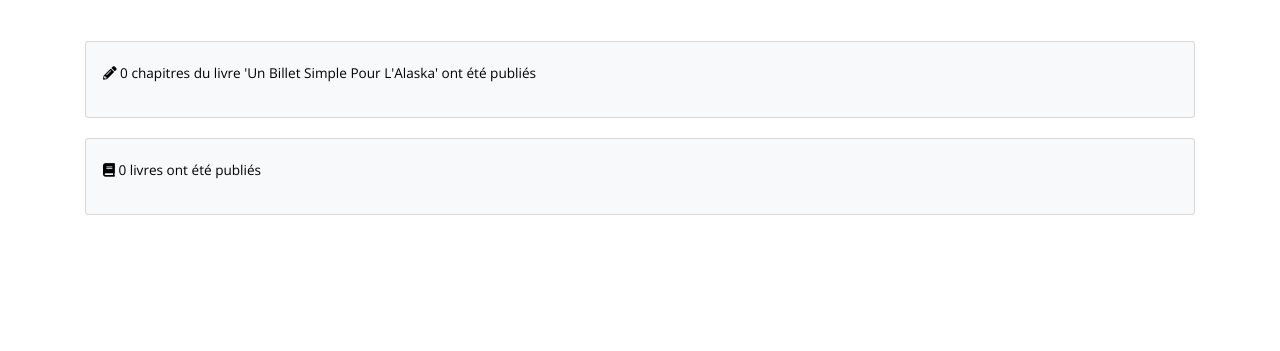
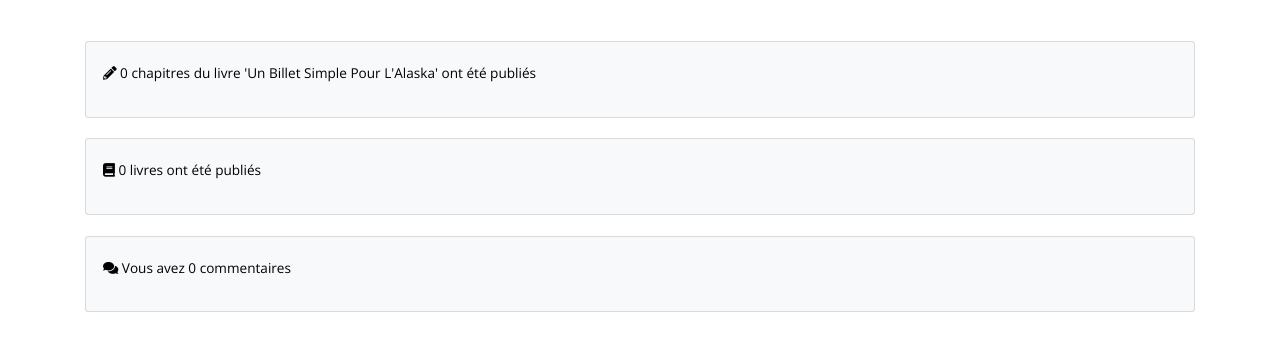
Before and after one commit to Jmassads/Projet4, a PHP site: page /projet4/admin in a window 1280 px wide. Shown: the part 87-438 px from the top of the page. Run offline with PHP 8.4, Linux system fonts and the light colour scheme; the visitor is signed in with stand-in values (Sample User, id 1); data that the repository does not hold is empty; some libraries are stand-ins or nearby versions.

Commit message:
instantiated the Comment model in the Admin controller and used the countComments method from the model to show how many comments there are on the admin view

```diff
--- a/app/controllers/Admin.php
+++ b/app/controllers/Admin.php
@@ -8,6 +8,7 @@
       // déclaration des propriétés
       private $chapterModel;
       private $bookModel;
+      private $commentModel;
 
       public function __construct()
       {
@@ -17,16 +18,19 @@
 
           $this->chapterModel = $this->model('AdminChapter');
           $this->bookModel = $this->model('AdminBook');
+          $this->commentModel = $this->model('Comment');
       }
 
       public function index()
       {
           $chaptersCount = $this->chapterModel->countChapters();
           $booksCount = $this->bookModel->countBooks();
+          $commentsCount = $this->commentModel->countComments();
 
           $data = [
            'chaptersCount' => $chaptersCount,
            'booksCount' => $booksCount,
+           'commentsCount' => $commentsCount,
           ];
 
           $this->view('admin/index', $data);
--- a/app/views/admin/index.php
+++ b/app/views/admin/index.php
@@ -24,6 +24,12 @@
           <?php echo $data['booksCount']; ?></strong> livres ont été publiés</p>
     </div>
   </a>
+  <a href="<?php echo URLROOT; ?>/adminComments">
+    <div class="card card-body bg-light mb-4">
+      <p><i class="fas fa-comments"></i> Vous avez <strong>
+          <?php echo $data['commentsCount']; ?></strong> commentaires</p>
+    </div>
+  </a>
 
 </div>
 
```
Lines whose indentation alone changed are shown as unchanged.
